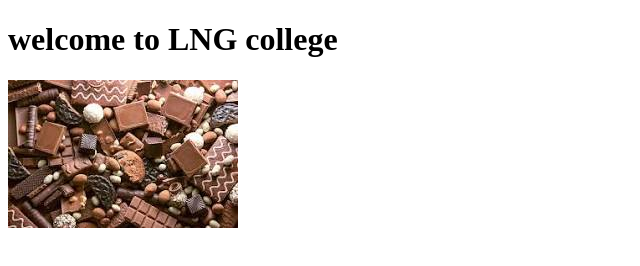
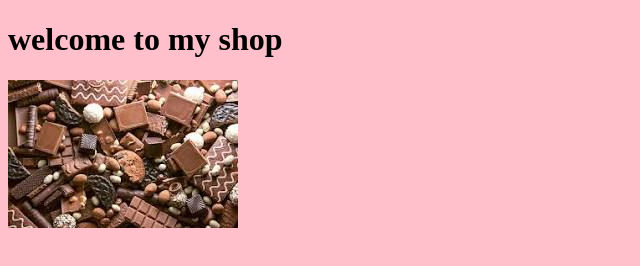
Before and after one commit to gracebharathi/anisha, a plain HTML site: page index.html in a window 1280 px wide. Shown: the whole page, without its empty margins (0-640 px from the left). Drawn offline with Linux system fonts and the light colour scheme.

Commit message:
second change

```diff
--- a/index.html
+++ b/index.html
@@ -5,8 +5,8 @@
     <meta name="viewport" content="width=device-width, initial-scale=1.0">
     <title>Document</title>
 </head>
-<body>
-    <h1>welcome to LNG college</h1>
+<body bgcolor="pink">
+    <h1>welcome to my shop</h1>
     <img src="download (1).jfif">
 </body>
 </html>
```
